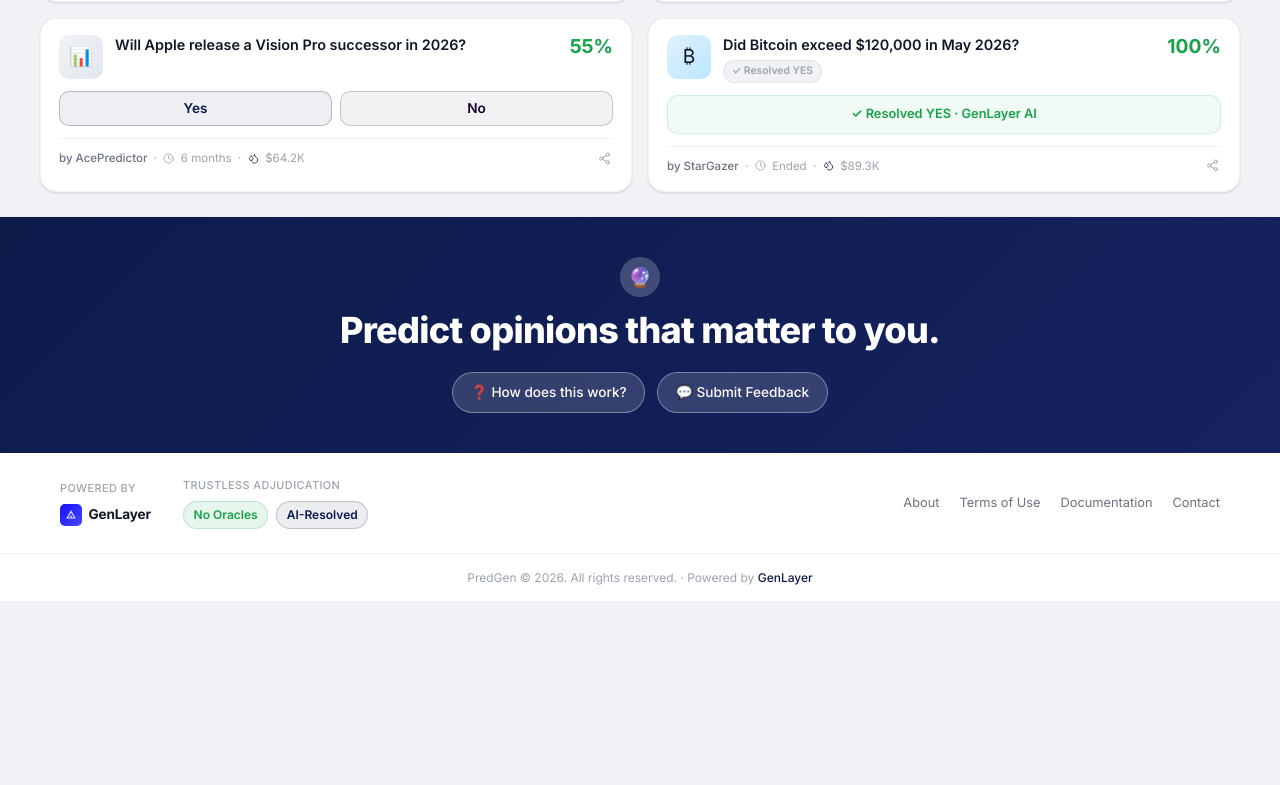
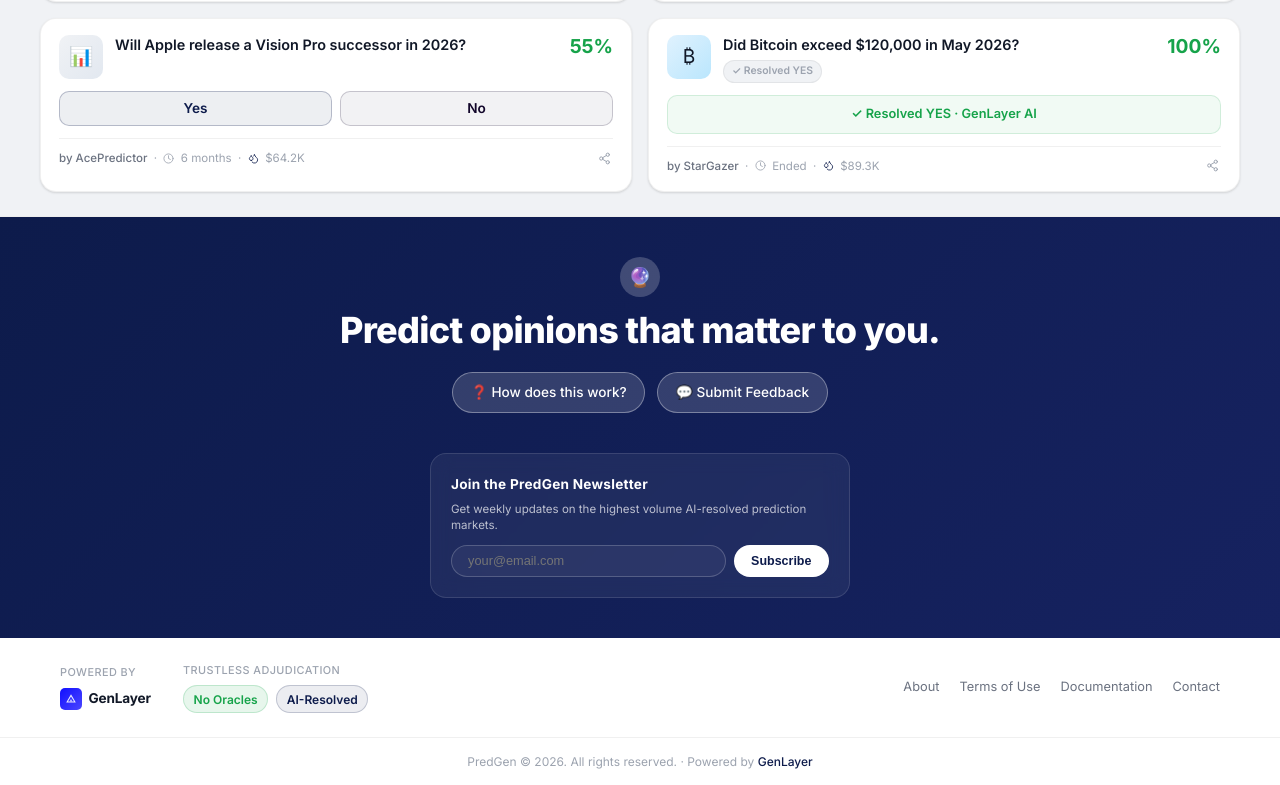
Before and after one commit to KennyGodman/PredGen, a React (Vite) app: page / in a window 1280 px wide. Shown: the part 1091-1876 px from the top of the page. Before the commit the page ends 1692 px from the top, so only its background shows below. Built offline with nearby package versions, Linux system fonts and the light colour scheme.

Commit message:
feat: add newsletter subscription form to footer

```diff
--- a/src/App.jsx
+++ b/src/App.jsx
@@ -202,6 +202,80 @@
               💬 Submit Feedback
             </a>
           </div>
+
+          {/* Newsletter subscription form */}
+          <div style={{
+            marginTop: '2rem',
+            maxWidth: '420px',
+            margin: '2.5rem auto 0',
+            background: 'rgba(255, 255, 255, 0.06)',
+            border: '1px solid rgba(255, 255, 255, 0.12)',
+            borderRadius: '16px',
+            padding: '1.25rem',
+            backdropFilter: 'blur(10px)',
+            textAlign: 'left',
+          }}>
+            <h3 style={{
+              fontSize: '0.85rem',
+              fontWeight: 700,
+              color: '#ffffff',
+              marginBottom: '0.3rem',
+              fontFamily: 'var(--font-display)',
+              letterSpacing: '0.02em',
+            }}>
+              Join the PredGen Newsletter
+            </h3>
+            <p style={{
+              fontSize: '0.72rem',
+              color: 'rgba(255, 255, 255, 0.7)',
+              marginBottom: '0.75rem',
+              lineHeight: 1.4,
+            }}>
+              Get weekly updates on the highest volume AI-resolved prediction markets.
+            </p>
+            <form
+              onSubmit={(e) => {
+                e.preventDefault();
+                alert('Subscribed successfully!');
+                e.target.reset();
+              }}
+              style={{ display: 'flex', gap: '0.5rem' }}
+            >
+              <input
+                type="email"
+                placeholder="your@email.com"
+                required
+                style={{
+                  flex: 1,
+                  background: 'rgba(255, 255, 255, 0.05)',
+                  border: '1px solid rgba(255, 255, 255, 0.2)',
+                  borderRadius: 'var(--r-pill)',
+                  padding: '0.45rem 1rem',
+                  fontSize: '0.8rem',
+                  color: '#ffffff',
+                  outline: 'none',
+                }}
+              />
+              <button
+                type="submit"
+                style={{
+                  background: '#ffffff',
+                  color: '#0d1b4b',
+                  border: 'none',
+                  borderRadius: 'var(--r-pill)',
+                  padding: '0.45rem 1.1rem',
+                  fontSize: '0.78rem',
+                  fontWeight: 700,
+                  cursor: 'pointer',
+                  transition: 'all 0.15s ease',
+                }}
+                onMouseEnter={e => e.currentTarget.style.transform = 'translateY(-1px)'}
+                onMouseLeave={e => e.currentTarget.style.transform = 'none'}
+              >
+                Subscribe
+              </button>
+            </form>
+          </div>
         </div>
 
         {/* Backed by / Powered by logos */}
```
